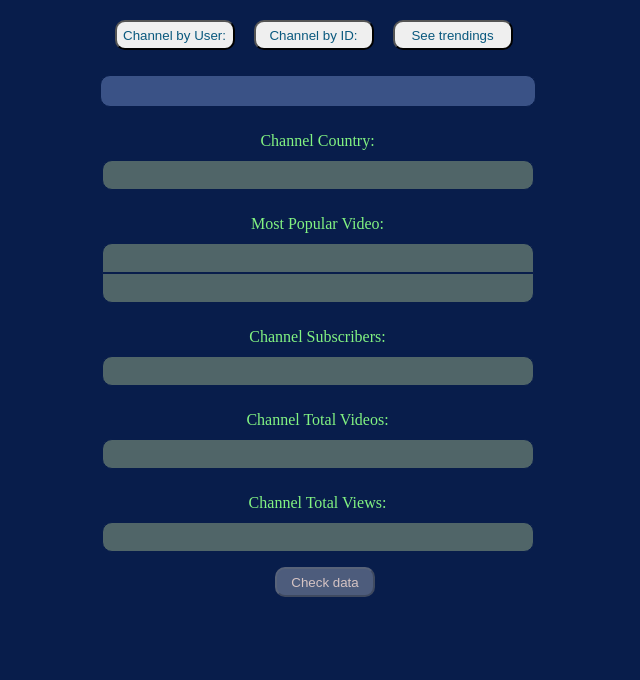
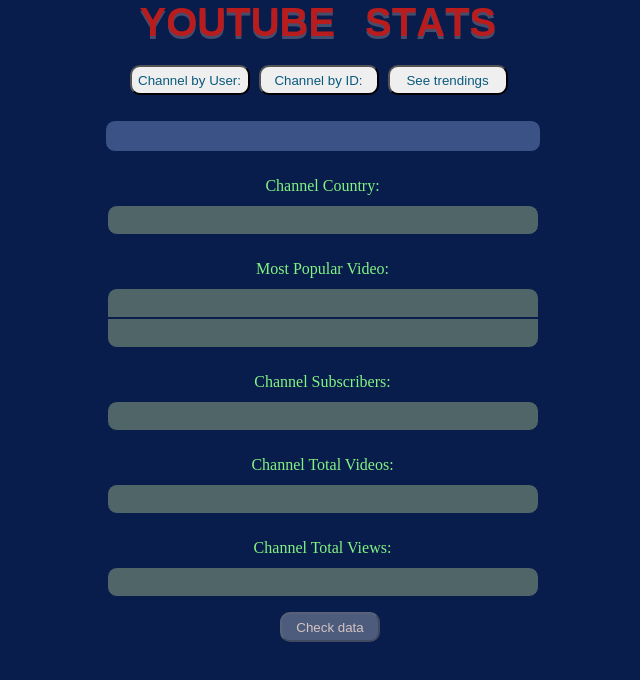
Before and after one commit to NicolaeArhire/youtube-stats, a website: page index.html in a window 1280 px wide. Shown: the whole page, without its empty margins (339-979 px from the left). Drawn offline with Linux system fonts and the light colour scheme.

Commit message:
Title Added

```diff
--- a/client.css
+++ b/client.css
@@ -6,8 +6,32 @@
   background: rgb(8, 29, 75);
 }
 
+.title {
+  text-align: center;
+  font: bold 40px Sans-Serif;
+  color: rgba(184, 28, 28, 1);
+  text-shadow: 0 3px 0 rgba(218, 196, 196, 0.29);
+}
+
+.title span {
+  display: inline-block;
+  animation-name: letter-stagger;
+  animation-duration: 1.5s;
+  animation-timing-function: ease-in-out;
+  animation-fill-mode: both;
+}
+
+.title span:nth-of-type(1) {
+  margin-left: 35px;
+}
+
+.title span:nth-of-type(8) {
+  margin-left: 30px;
+}
+
 .menu {
   margin-top: 20px;
+  margin-left: 25px;
   margin-bottom: 15px;
 }
 
@@ -104,13 +128,19 @@
   color: rgb(10, 89, 126);
 }
 
-.ytb_user,
 .ytb_ID,
 .ytb_trendings {
   width: 120px;
   height: 30px;
   border-radius: 10px;
-  margin-left: 15px;
+  margin-left: 5px;
+  color: rgb(10, 89, 126);
+}
+
+.ytb_user {
+  width: 120px;
+  height: 30px;
+  border-radius: 10px;
   color: rgb(10, 89, 126);
 }
 
@@ -221,6 +251,17 @@
   }
 }
 
+@keyframes letter-stagger {
+  from {
+    transform: translateX(-100%);
+    opacity: 0;
+  }
+  to {
+    transform: translateX(0);
+    opacity: 1;
+  }
+}
+
 .country_name > span,
 .most_popular_video_views > span,
 .videos_count > span,
--- a/client.js
+++ b/client.js
@@ -237,3 +237,18 @@
       trendingNo5Views.innerHTML = `<span style="color:white;">&#x1F525; ${trendingNo5ViewCountNum} &nbsp; &nbsp; &nbsp; &#128077; ${trendingNo5LikesCountNum} &nbsp; &nbsp; &nbsp; &#128172; ${trendingNo5CommsCountNum}</span>`;
     });
 });
+
+window.onload = function () {
+  var text = document.querySelector(".title");
+  var letters = text.innerText.split("");
+  text.innerText = "";
+
+  for (var i = 0; i < letters.length; i++) {
+    var span = document.createElement("span");
+    span.innerText = letters[i];
+    span.style.animationDelay = i * 0.1 + "s";
+    text.appendChild(span);
+  }
+
+  text.style.display = "inline-block";
+};
--- a/index.html
+++ b/index.html
@@ -12,6 +12,7 @@
     <i class="fab fa-youtube"></i>
 
     <div class="container">
+      <div class="title">YOUTUBE STATS</div>
       <div class="menu">
         <button class="ytb_user" type="submit">Channel by User:</button>
         <button class="ytb_ID" type="submit">Channel by ID:</button>
```
